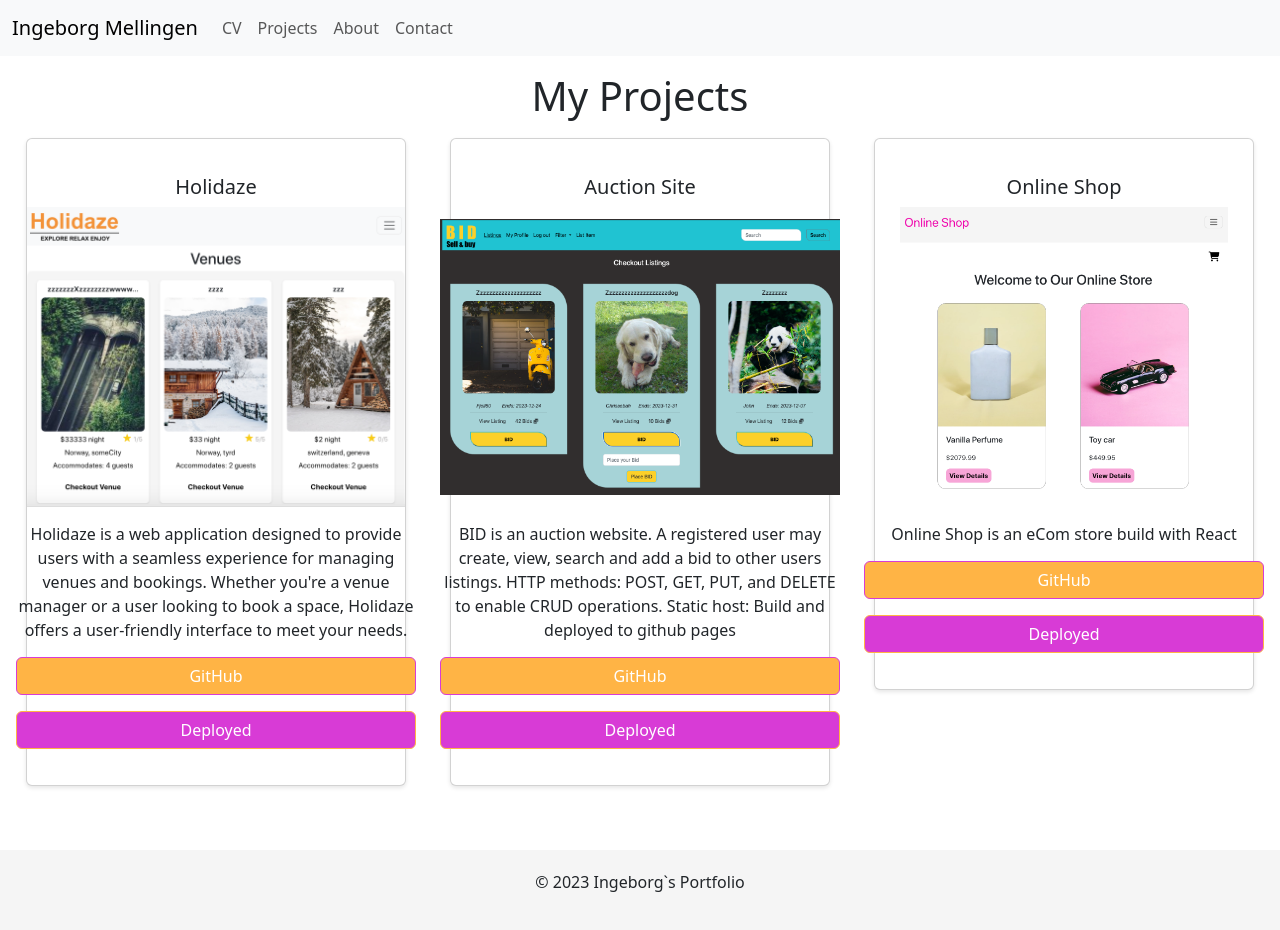
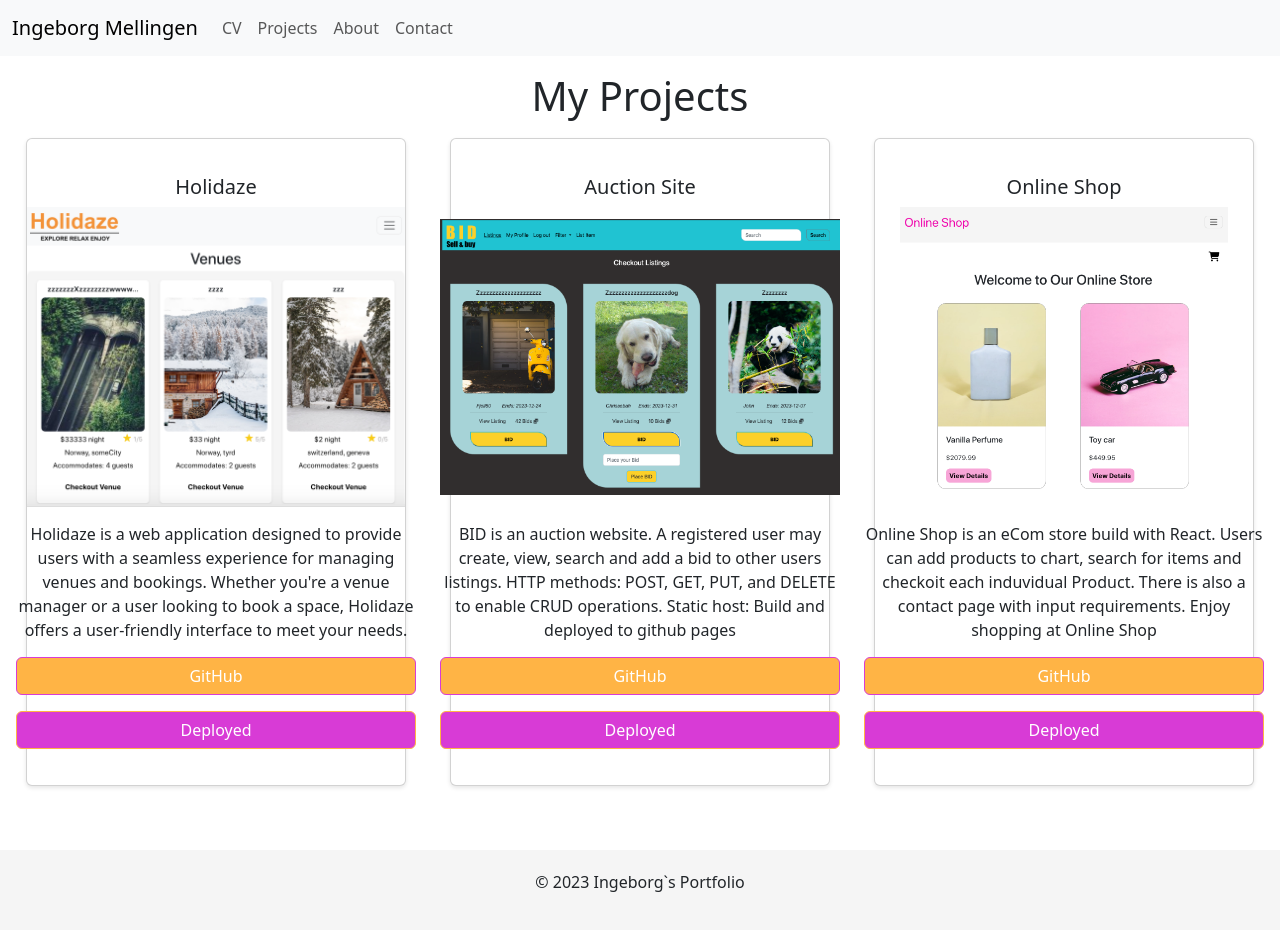
Before and after one commit to Ingsy/Ingeborg-Mellingen, a React (Create React App) app in the folder ingeborgs-portfolio/: page /projects in a window 1280 px wide. Built offline with nearby package versions, Linux system fonts and the light colour scheme.

Commit message:
Update projectPage.jsx

```diff
--- a/ingeborgs-portfolio/src/pages/Projects/projectPage.jsx
+++ b/ingeborgs-portfolio/src/pages/Projects/projectPage.jsx
@@ -22,7 +22,8 @@ const ProjectsPage = () => {
     {
       name: "Online Shop",
       logo: "OnlineShop.png",
-      description: "Online Shop is an eCom store build with React",
+      description:
+        "Online Shop is an eCom store build with React. Users can add products to chart, search for items and checkoit each induvidual Product. There is also a contact page with input requirements. Enjoy shopping at Online Shop",
       githubLink:
         "https://github.com/Ingsy/Javascript-Framework/tree/main/javascript-framework",
       deployedLink: "https://glowing-quokka-a315eb.netlify.app/",
```
